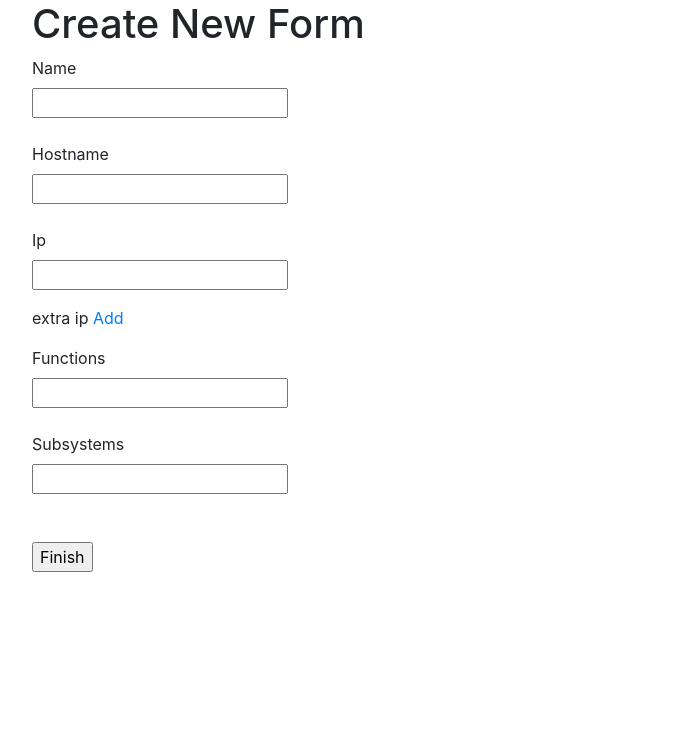
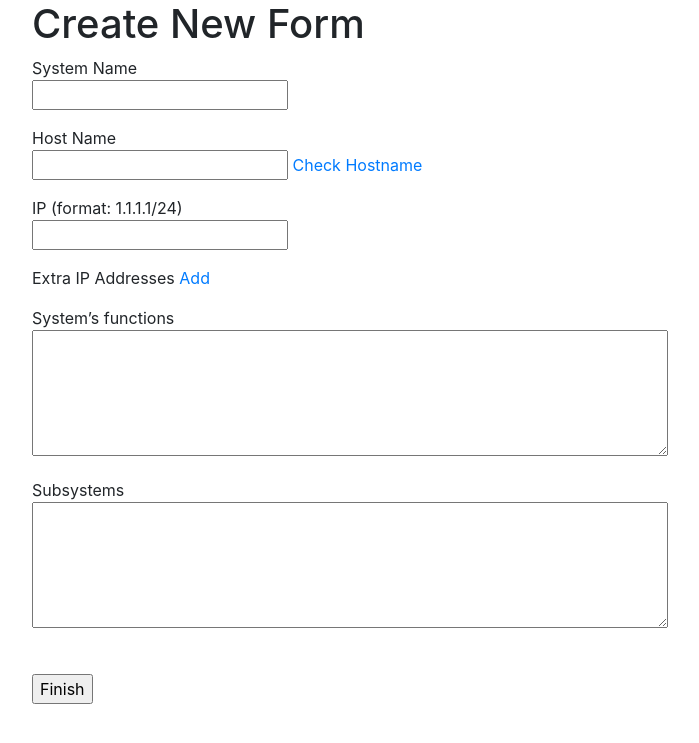
Before and after one commit to Lab-Brat/flask_masque, a Flask app: template templates/form.html in a window 1280 px wide. Shown: the top 743 px of the page, without its empty margins (108-807 px from the left). Run offline with Flask 2, Linux system fonts and the light colour scheme; the template is opened without the code that fills it: most values are stand-ins (such as "Sample title", 1, 10 or a date in 2020); form fields are guessed from the names that the template uses; parts of the project's set-up code (start-up, migrations or seed data) failed here and were passed over; some libraries are stand-ins or nearby versions.

Commit message:
remove wtf forms, use html+js instead

```diff
--- a/app.py
+++ b/app.py
@@ -1,13 +1,9 @@
-from re import L
-from flask import Flask, redirect, render_template
-from flask import request, redirect
+from flask import Flask
+from flask import request, redirect, render_template
 from flask_migrate import Migrate
 from flask_sqlalchemy import SQLAlchemy
 from sqlalchemy import ForeignKey
 from sqlalchemy.dialects.postgresql import INET
-from flask_wtf import FlaskForm
-from wtforms import StringField
-from wtforms.validators import AnyOf, InputRequired, ValidationError
 from datetime import datetime
 import csv
 
@@ -63,30 +59,11 @@ class CreateExIP(db.Model):
     def __repr__(self) -> str:
         return '<ExIP %r>' % self.id
 
-class MyForm(FlaskForm):
-    class Meta:
-        csrf = False
-
-    name = StringField('name', validators=[InputRequired('This field can\'t be empty')])
-    existing_hn = [instance[0] for instance in db.session.query(CreateForm.hostname)]
-    hostname = StringField('hostname', validators=[InputRequired('This field can\'t be empty')])
-    print(existing_hn)
-    ip = StringField('IP format: 192.168.2.33/24', validators=[InputRequired('This field can\'t be empty'),
-                                                               AnyOf(existing_hn)])
-    functions = StringField('System\'s Functions', validators=[InputRequired('This field can\'t be empty')])
-    subsystems = StringField('Subsystems', validators=[InputRequired('This field can\'t be empty')])
-
-    #def validate_hostname(self, hostname):
-    #    for instance in db.session.query(CreateForm.hostname):
-    #        print(hostname.data == instance[0])
-    #        if instance[0] == hostname.data:
-    #            raise ValidationError(message='Hostname exists in the database.')
-
 # open new form input page after pressing "Add Form"
 @app.route('/form', methods=['POST', 'GET'])
 def form():
-    form = MyForm()
-    if request.method == 'POST' and form.validate():
+    hosts = [instance[0] for instance in db.session.query(CreateForm.hostname)]
+    if request.method == 'POST':
         new_form = CreateForm(
                 name=request.form['name'],
                 hostname=request.form['hostname'],
@@ -105,7 +82,7 @@ def form():
         return redirect('/')
 
     else:
-        return render_template('form.html', form=form)
+        return render_template('form.html', hosts=hosts)
 
 # delete form after pressing "Delete" link
 @app.route('/delete/<int:id>')
--- a/templates/form.html
+++ b/templates/form.html
@@ -8,31 +8,52 @@
 <script src="https://ajax.googleapis.com/ajax/libs/jquery/2.1.3/jquery.min.js"></script>
 <script src="static/js/add_ip.js"></script>
 
+<head>
+    <script type = "text/javascript">
+      function validate() {
+
+      hosts = "{{ hosts | safe }}"
+
+      if( ( document.theForm.hostname.value == "" ) ) {
+         alert("The entry is empty!");
+         return false;
+      } else if ( hosts.includes(document.theForm.hostname.value) ) {
+         alert( "Change hostname! This Hostname is alreaedy in the database" );
+         document.theForm.hostname.focus() ;
+         return false;
+      }
+      alert( "All good! This is a new hostname" );
+      return( true );
+    }
+    </script>
+ </head>
+
+
 <div class="content">
     <h1 style="text-align: left">Create New Form</h1>
 
-    <form action="/form" method="POST">
-        {{ form.name.label }}<br>
-        {{ form.name}}<br><br>
-
-        {{ form.hostname.label }}<br>
-        {{ form.hostname}}<br><br>
-
-        <p>
-            {{ form.ip.label }}<br>
-            {{ form.ip}}<br>
+    <form action="/form" name="theForm" method="POST">
+        <p>System Name<br>
+            <input type="text" name="name" required/>
+        </p>
+        <p>Host Name<br>
+            <input type="integer" name="hostname" required/>
+            <a href="#" onclick="return(validate());">Check Hostname</a>
+        </p>
+        <p>IP (format: 1.1.1.1/24)<br>
+            <input type="text" name="ip" value="" required/>
                 <div class="input-wrapper">
-                    <div>extra ip
+                    <div>Extra IP Addresses
                     <a href="javascript:void(0);" class="add-input" title="Add input">Add</a>
                     </div>
                 </div>
         </p>
-
-        {{ form.functions.label }}<br>
-        {{ form.functions}}<br><br>
-
-        {{ form.subsystems.label }}<br>
-        {{ form.subsystems}}<br><br>
+        <p>System’s functions<br>
+            <textarea name="functions" rows="5" cols="60" required></textarea>
+        </p>
+        <p>Subsystems<br>
+            <textarea name="subsystems" rows="5" cols="60" required></textarea>
+        </p>
 
         <br>
         <input type="submit" name="submit_button" value="Finish">
```
